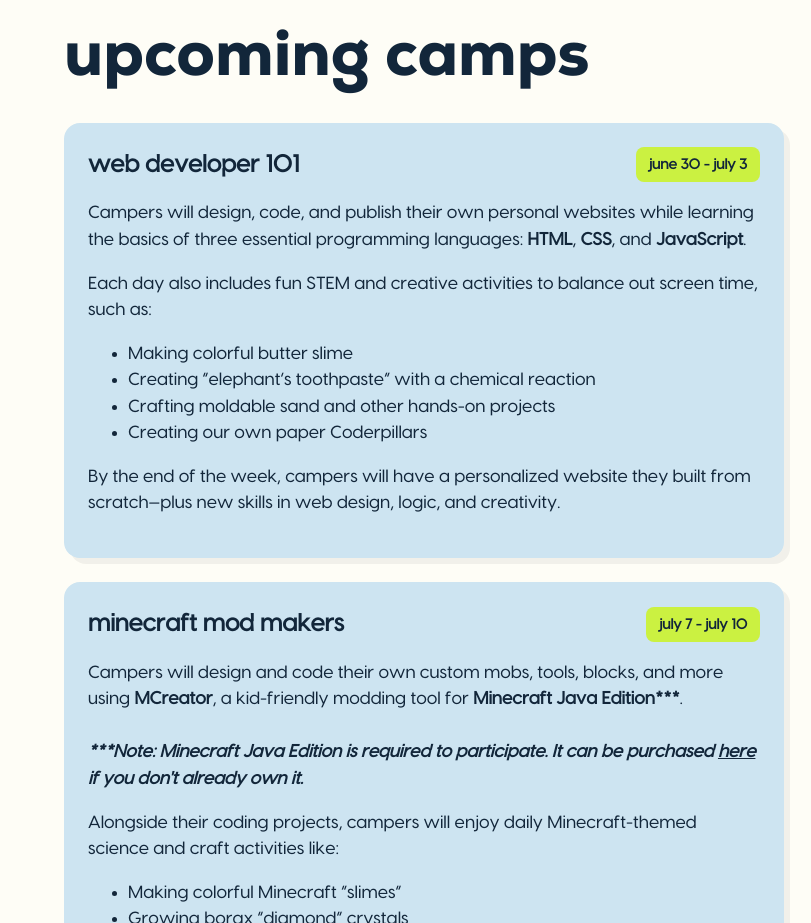
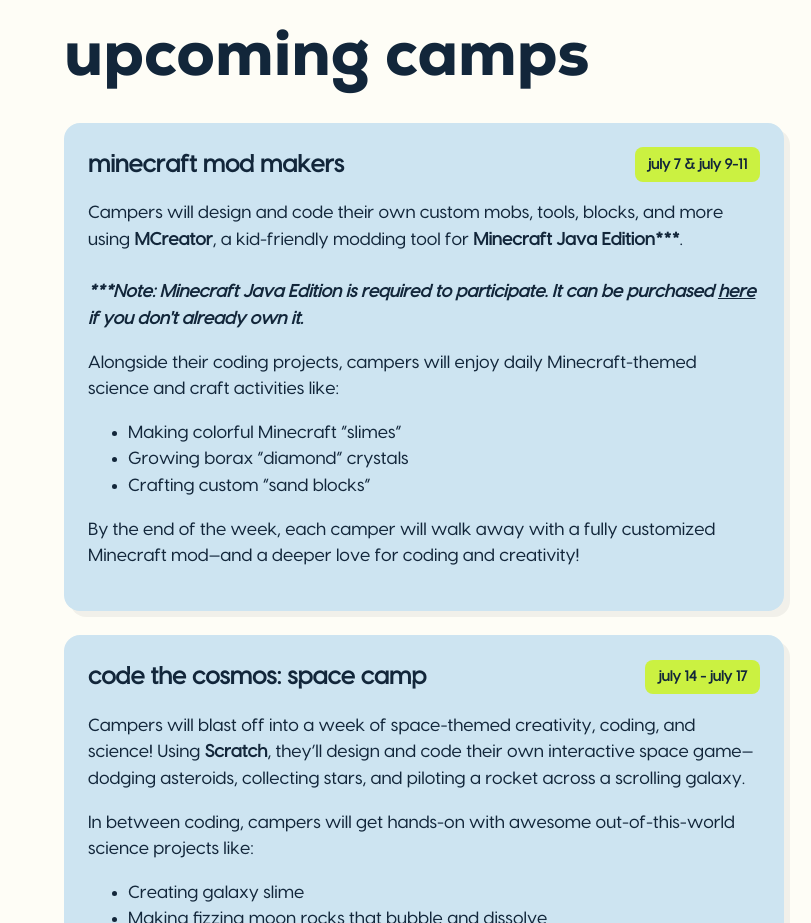
Before and after one commit to izzie-heath/campcoderpillar, a plain HTML site: page index.html in a window 1280 px wide. Shown: the part 1040-1963 px from the top of the page, 0-811 px from the left. Drawn offline with Linux system fonts and the light colour scheme.

Commit message:
Updated camp list & dates

```diff
--- a/index.html
+++ b/index.html
@@ -72,32 +72,11 @@
   <h1>upcoming camps</h1>
   <div class="camp-container">
     <div class="camp-list">
-      <div class="camp-card">
-        <div class="camp-header">
-          <h3>web developer 101</h3>
-          <span class="camp-date">june 30 - july 3</span>
-        </div>
-          <p>
-    Campers will design, code, and publish their own personal websites while learning the basics of three essential programming languages: <strong>HTML</strong>, <strong>CSS</strong>, and <strong>JavaScript</strong>.
-  </p>
-  <p>
-    Each day also includes fun STEM and creative activities to balance out screen time, such as:
-  </p>
-  <ul>
-    <li>Making colorful butter slime</li>
-    <li>Creating “elephant’s toothpaste” with a chemical reaction</li>
-    <li>Crafting moldable sand and other hands-on projects</li>
-    <li>Creating our own paper Coderpillars</li>
-  </ul>
-  <p>
-    By the end of the week, campers will have a personalized website they built from scratch—plus new skills in web design, logic, and creativity.
-  </p>
-      </div>
 
       <div class="camp-card">
         <div class="camp-header">
           <h3>minecraft mod makers</h3>
-          <span class="camp-date">july 7 - july 10</span>
+          <span class="camp-date">july 7 & july 9-11</span>
         </div>
           <p>
     Campers will design and code their own custom mobs, tools, blocks, and more using <strong>MCreator</strong>, a kid-friendly modding tool for <strong>Minecraft Java Edition***</strong>.
```
